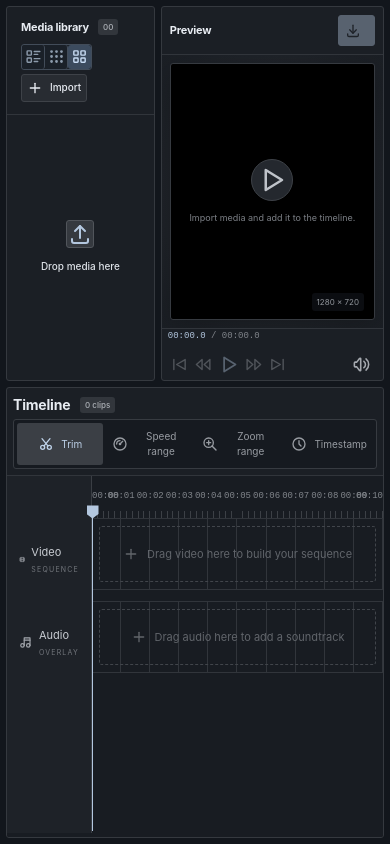
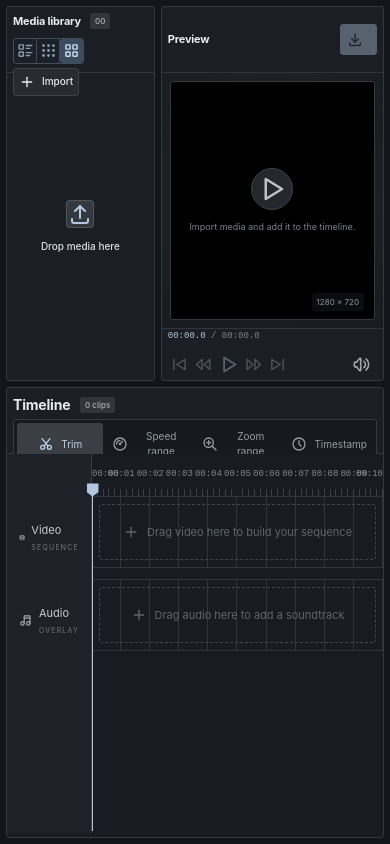
Before and after one commit to y3nr1ng/VideoEditor, a React (Vite) app: page / in a window 390 px wide. Built offline with nearby package versions, Linux system fonts and the light colour scheme.

Commit message:
Align panel header heights +semver: patch

```diff
--- a/src/style.css
+++ b/src/style.css
@@ -2254,3 +2254,22 @@ body,
 .crop-unit-toggle button { padding: 7px 9px; border: 1px solid #46556a; background: transparent; color: #aab9cc; }
 .crop-unit-toggle button[aria-pressed="true"] { background: #b3c7df; color: #26374b; }
 .crop-modal .modal-footer { justify-content: flex-end; }
+
+:root { --panel-header-height: 48px; }
+.resources-panel .panel-heading,
+.preview-panel .panel-heading,
+.timeline-panel .timeline-heading {
+  height: var(--panel-header-height);
+  min-height: var(--panel-header-height);
+  max-height: var(--panel-header-height);
+  padding: 0 12px;
+  align-items: center;
+  flex-shrink: 0;
+  box-sizing: border-box;
+}
+@media (max-width: 680px) {
+  :root { --panel-header-height: 66px; }
+  .resources-panel .panel-heading,
+  .preview-panel .panel-heading,
+  .timeline-panel .timeline-heading { padding: 6px; }
+}
```
Also changed, not shown: 1 other file (tests, documents, lock files or other folders).
